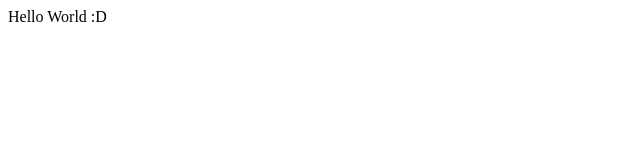
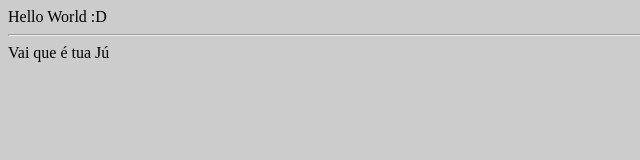
Before and after one commit to juagarciaga/urbem, a plain HTML site: page index.html in a window 1280 px wide. Shown: the whole page, without its empty margins (0-640 px from the left). Drawn offline with Linux system fonts and the light colour scheme.

Commit message:
Update index.html

```diff
--- a/index.html
+++ b/index.html
@@ -1 +1,11 @@
-Hello World :D
+<html>
+  <head>
+    <title>Teste de conceito</title>
+    <link rel="stylesheet" href="custom-old-to-new.css">
+  </head>
+  <body>
+    Hello World :D
+    <hr>
+    Vai que é tua Jú
+  </body>
+</html>
```
